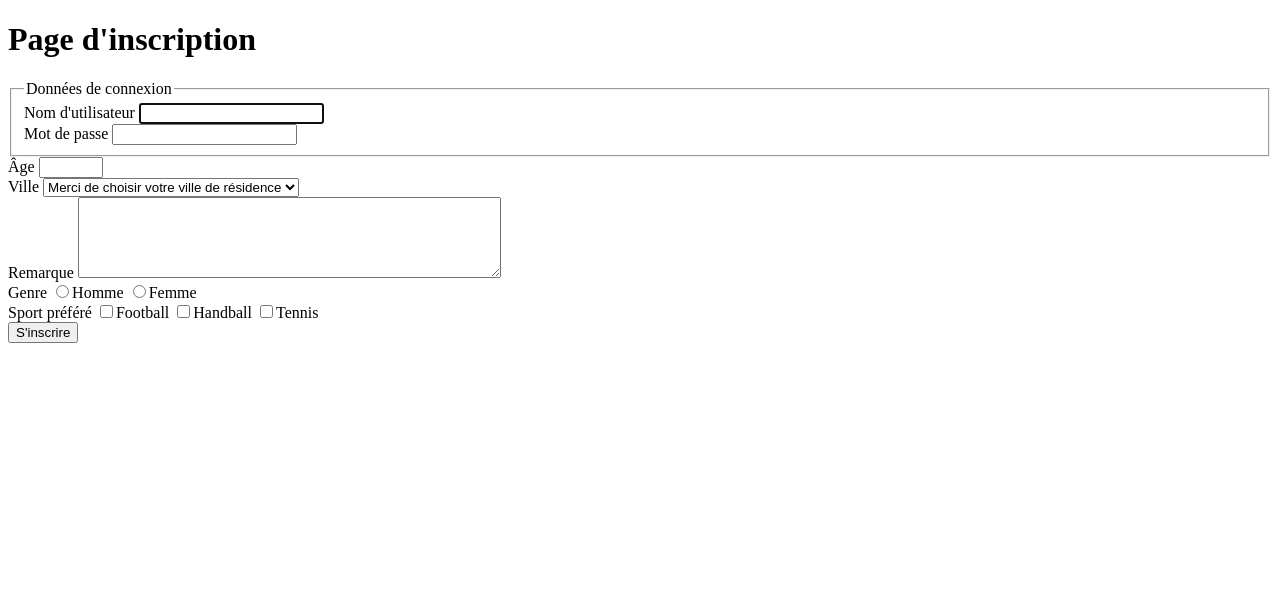
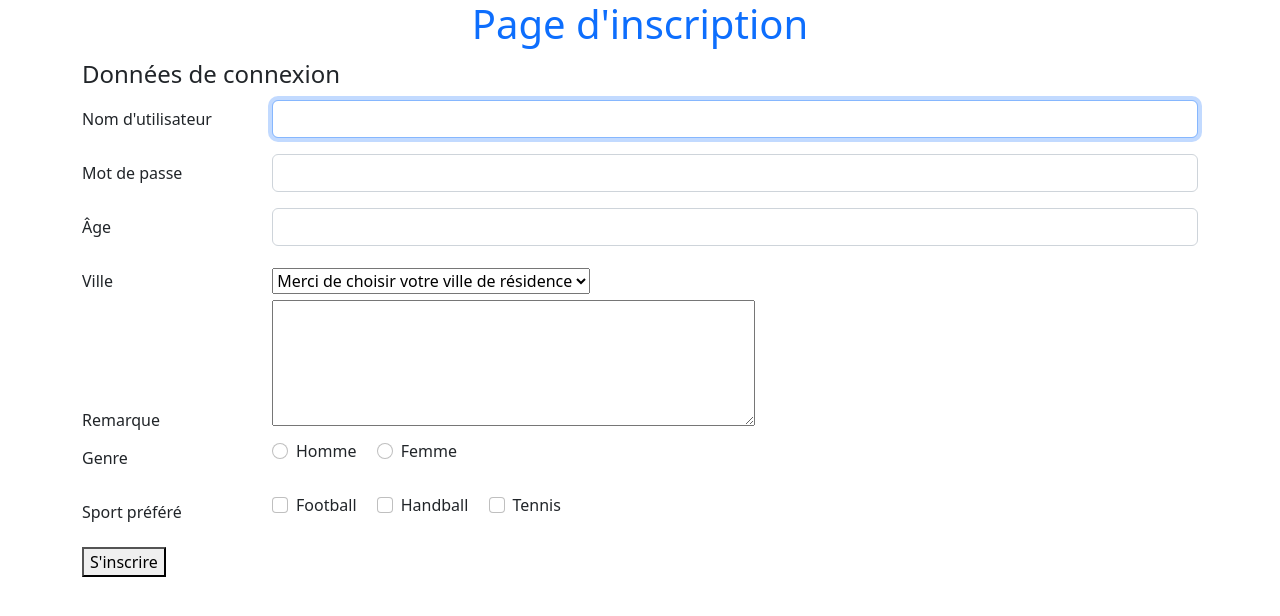
Before and after one commit to myalcin60/php-web, a PHP site: page /inscription.php in a window 1280 px wide. Shown: the top 616 px of the page. Run offline with PHP 8.4, Linux system fonts and the light colour scheme.

Commit message:
Utilisation Bootsrap pour la formulaire

```diff
--- a/inscription.php
+++ b/inscription.php
@@ -1,33 +1,41 @@
 <!DOCTYPE html>
-<html lang="en">
+<html lang="fr">
 
 <head>
     <meta charset="UTF-8">
     <meta name="viewport" content="width=device-width, initial-scale=1.0">
     <title>Inscription</title>
+    <link href="https://cdn.jsdelivr.net/npm/bootstrap@5.2.3/dist/css/bootstrap.min.css" rel="stylesheet" integrity="sha384-rbsA2VBKQhggwzxH7pPCaAqO46MgnOM80zW1RWuH61DGLwZJEdK2Kadq2F9CUG65" crossorigin="anonymous">
+
 </head>
 
 <body>
-    <h1>Page d'inscription</h1>
-    <form action="utilisateur.php" method="POST">
+    <main class=container>
+        <h1 class="text-primary text-center">Page d'inscription</h1>
+        <form action="utilisateur.php" method="post">
             <fieldset>
                 <legend>Données de connexion</legend>
-        <div>
-            <label for="username">Nom d'utilisateur</label>
-            <input type="text" id=username  autofocus name=username>
+                <div class="mb-3 row">
+                    <label class="col-sm-2 col-form-label" for="username">Nom d'utilisateur</label>
+                    <div class="col-sm-10">
+                        <input class="form-control" type="text" id=username autofocus name=username>
                     </div>
-
-        <div>
-            <label for="password">Mot de passe</label>
-            <input type="password" id=password name=password>
+                </div>
+                <div class="mb-3 row">
+                    <label class="col-sm-2 col-form-label" for="password">Mot de passe</label>
+                    <div class="col-sm-10">
+                        <input class="form-control" type="password" id=password name=password>
+                    </div>
                 </div>
             </fieldset>
-        <div>
-            <label for="age">Âge</label>
-            <input type="number" id=age min=0 max=150 name=age>
+            <div class="mb-3 row">
+                <label class="col-sm-2 col-form-label" for="age">Âge</label>
+                <div class="col-sm-10">
+                    <input class="form-control" type="number" id=age min=0 max=150 name=age>
+                </div>
             </div>
             <div>
-            <label for="ville">Ville</label>
+                <label class="col-sm-2 col-form-label" for="ville">Ville</label>
                 <select id="ville" name=ville>
                     <option selected disabled>Merci de choisir votre ville de résidence</option>
                     <option value="Marseille">Marseille</option>
@@ -36,20 +44,49 @@
                 </select>
             </div>
             <div>
-            <label for="remarque">Remarque</label>
-            <textarea  id="remarque" cols="50" rows="5" name=remarque></textarea>
+                <label class="col-sm-2 col-form-label" for="remarque">Remarque</label>
+                <textarea id="remarque" cols="50" rows="5" name=remarque></textarea>
             </div>
-        <div>
-            Genre
-            <input type="radio" name=genre value=homme>Homme
-            <input type="radio" name=genre value=femme>Femme
+            <div class="mb-3 row">
+                <label class="col-sm-2 col-form-label">Genre</label>
+                <div class="col-sm-10">
+                    <div class="form-check form-check-inline">
+                        <input class="form-check-input" type="radio" name=genre value=homme id="genre1">
+                        <label class="form-check-label" for="genre1">
+                            Homme
+                        </label>
+                    </div>
+                    <div class="form-check form-check-inline">
+                        <input class="form-check-input" type="radio" name=genre value=femme id="genre2">
+                        <label class="form-check-label" for="genre2">
+                            Femme
+                        </label>
+                    </div>
+                </div>
 
             </div>
-        <div>
-            Sport préféré
-           <input type="checkbox" name=sport1 value=football>Football
-            <input type="checkbox" name=sport2 value=handball>Handball
-            <input type="checkbox" name=sport3 value=tennis>Tennis
+            <div class="mb-3 row">
+                <label class="col-sm-2 col-form-label">Sport préféré</label>
+                <div class="col-sm-10">
+                    <div class="form-check form-check-inline">
+                        <input class="form-check-input" type="checkbox" name=sport1 value=football id="sport1">
+                        <label class="form-check-label" for="sport1">
+                            Football
+                        </label>
+                    </div>
+                    <div class="form-check form-check-inline">
+                        <input class="form-check-input" type="checkbox" name=sport2 value=handball id="sport2">
+                        <label class="form-check-label" for="sport2">
+                            Handball
+                        </label>
+                    </div>
+                    <div class="form-check form-check-inline">
+                        <input class="form-check-input" type="checkbox" name=sport3 value=tennis id="sport3">
+                        <label class="form-check-label" for="sport3">
+                            Tennis
+                        </label>
+                    </div>
+                </div>
 
             </div>
             <div>
@@ -61,6 +98,7 @@
             <input type="text" placeholder="Votre nom d'utilisateur">
         </div> -->
         </form>
+    </main>
 </body>
 
 </html>
```
Lines whose indentation alone changed are shown as unchanged.
